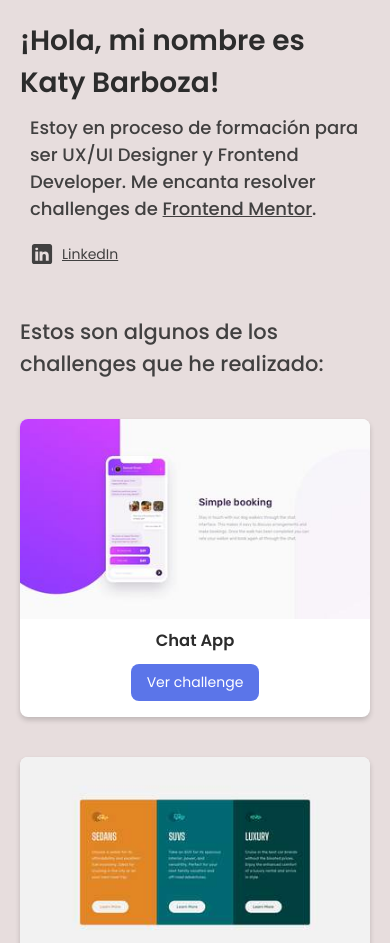
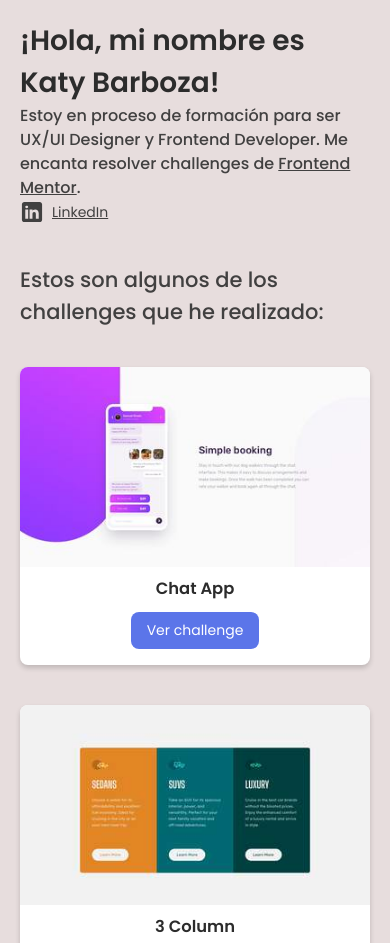
Before and after one commit to katy-paola/challenges-fm, a plain HTML site: page index.html in a window 390 px wide. Shown: the top 943 px of the page. Drawn offline with Linux system fonts and the light colour scheme.

Commit message:
add media query

```diff
--- a/style.css
+++ b/style.css
@@ -118,4 +118,11 @@ body{
         width: 100%;
         padding: 2rem;
     }
+    .paragraph{
+        font-size: 1.6rem;
+        padding: 0rem;
+    }
+    .link-header{
+        padding: 0rem;
+    }
 }
```
